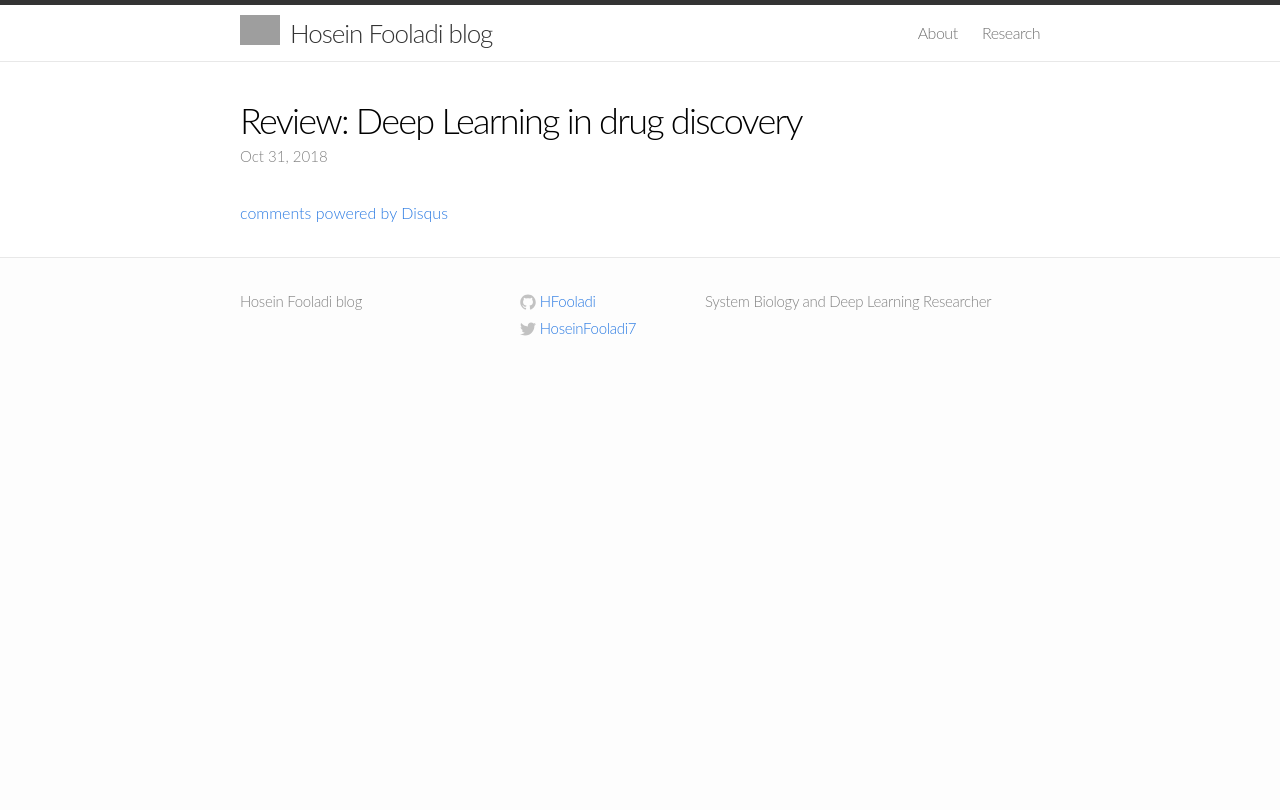
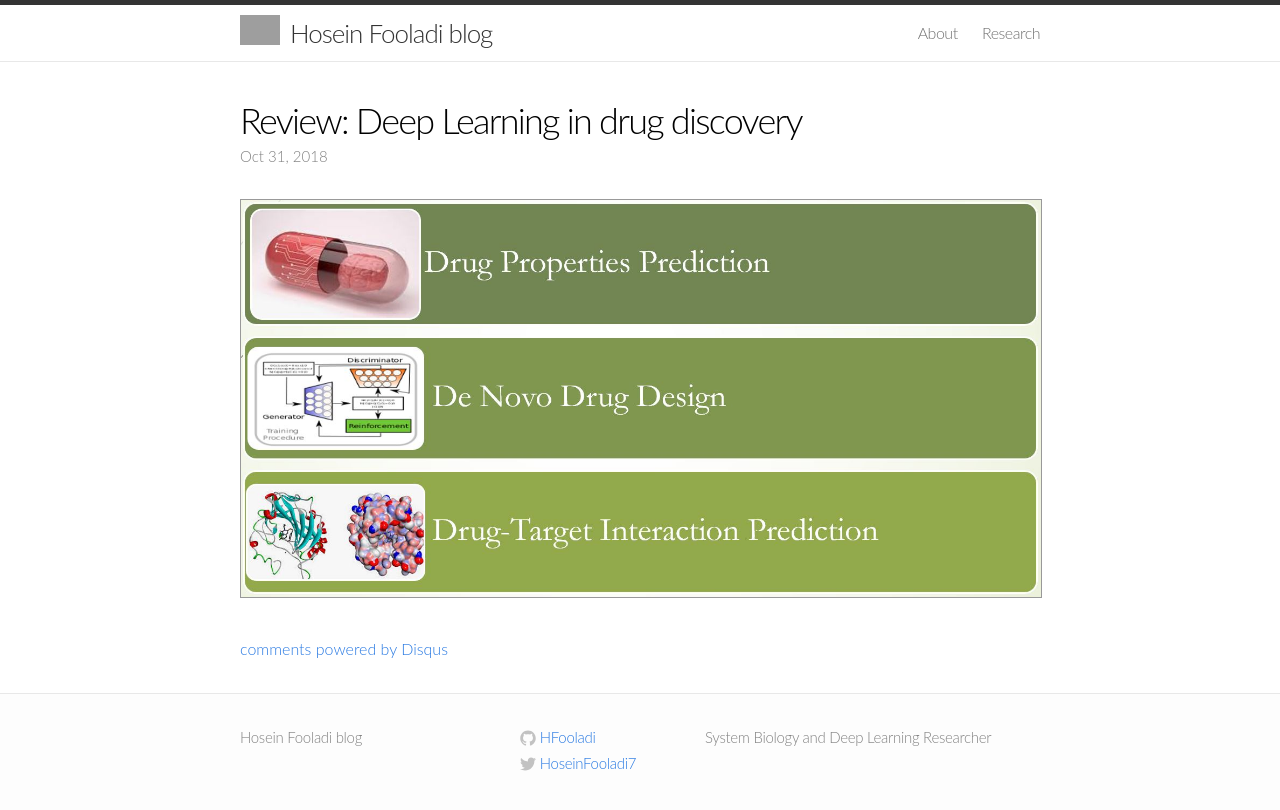
Before and after one commit to HFooladi/HFooladi.github.io, a Jekyll site: the page built from _posts/2018-10-31-Review_DL_Drug.md, in a window 1280 px wide. Shown: the top 810 px of the page. Built offline with Jekyll 4.4.1, drawn with Linux system fonts in a browser that asks for light colours; comment, search, counter and statistics services are not loaded; grey boxes are pictures that could not be loaded.

Commit message:
Update 2018-10-31-Review_DL_Drug.md

```diff
--- a/_posts/2018-10-31-Review_DL_Drug.md
+++ b/_posts/2018-10-31-Review_DL_Drug.md
@@ -6,3 +6,8 @@ excerpt: "A review of recent papers and works on applying deep learning algorith
 date:   2018-10-31 5:00:00
 mathjax: false
 ---
+
+
+<div class="imgcap">
+<img src="/assets/Review_DL_Drug/AI_Drug.jpg">
+</div>
```
